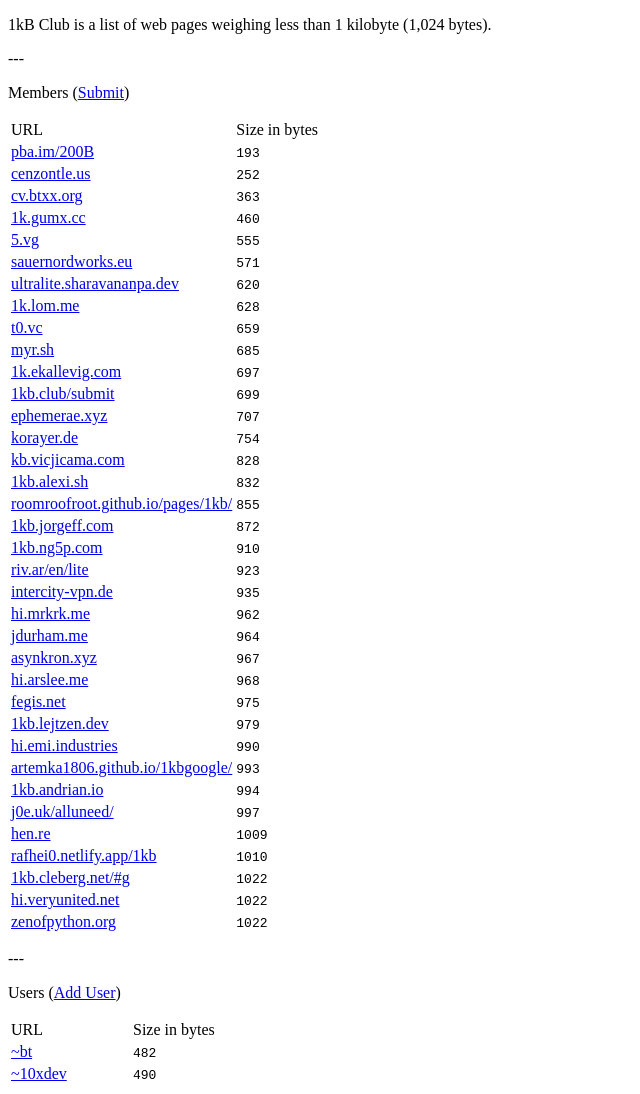
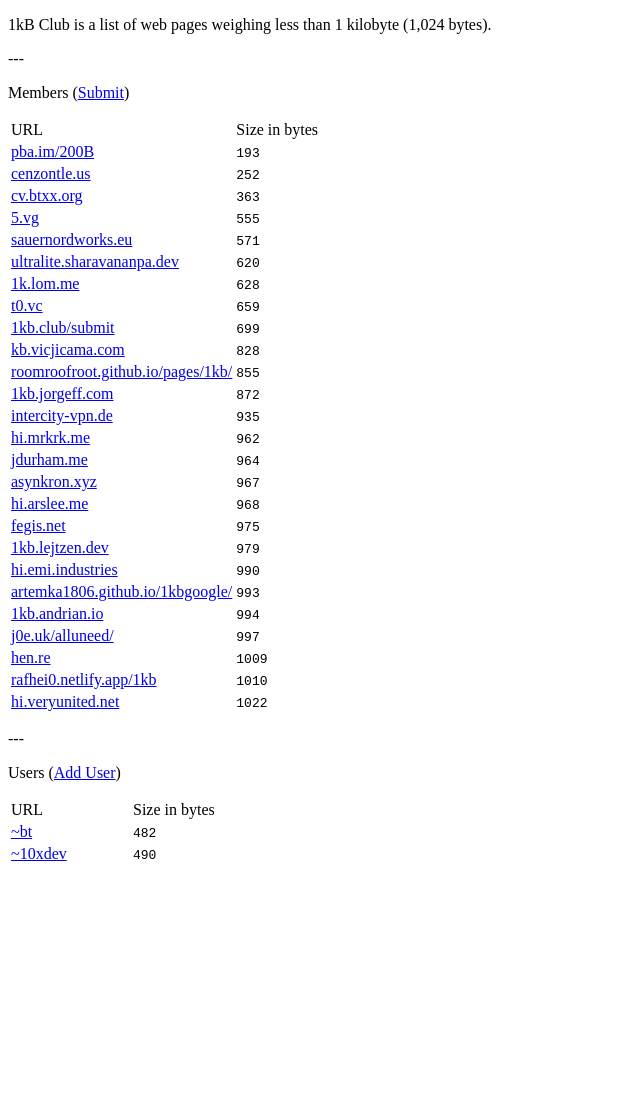
Before and after one commit to bradleytaunt/1kb.club, a Jekyll site: the page built from index.html, in a window 1280 px wide. Shown: the whole page, without its empty margins (0-640 px from the left). Built offline with Jekyll 4.4.1, drawn with Linux system fonts in a browser that asks for light colours; after the commit the page ends 900 px from its top, so only the background shows below that.

Commit message:
More member purging

```diff
--- a/_data/sites.yml
+++ b/_data/sites.yml
@@ -1,20 +1,8 @@
-- domain: 1k.ekallevig.com
-  size: 697
-
-- domain: 1k.gumx.cc
-  size: 460
-
 - domain: 1k.lom.me
   size: 628
 
-- domain: 1kb.alexi.sh
-  size: 832
-
 - domain: 1kb.andrian.io
   size: 994
-
-- domain: 1kb.cleberg.net/#g
-  size: 1022
 
 - domain: 1kb.club/submit
   size: 699
@@ -24,9 +12,6 @@
 
 - domain: 1kb.lejtzen.dev
   size: 979
-
-- domain: 1kb.ng5p.com
-  size: 910
 
 - domain: 5.vg
   size: 555
@@ -42,9 +27,6 @@
 
 - domain: cv.btxx.org
   size: 363
-
-- domain: ephemerae.xyz
-  size: 707
 
 - domain: fegis.net
   size: 975
@@ -76,20 +58,11 @@
 - domain: kb.vicjicama.com
   size: 828
 
-- domain: korayer.de
-  size: 754
-
-- domain: myr.sh
-  size: 685
-
 - domain: pba.im/200B
   size: 193
 
 - domain: rafhei0.netlify.app/1kb
   size: 1010
-
-- domain: riv.ar/en/lite
-  size: 923
 
 - domain: roomroofroot.github.io/pages/1kb/
   size: 855
@@ -102,6 +75,3 @@
 
 - domain: ultralite.sharavananpa.dev
   size: 620
-
-- domain: zenofpython.org
-  size: 1022
```
